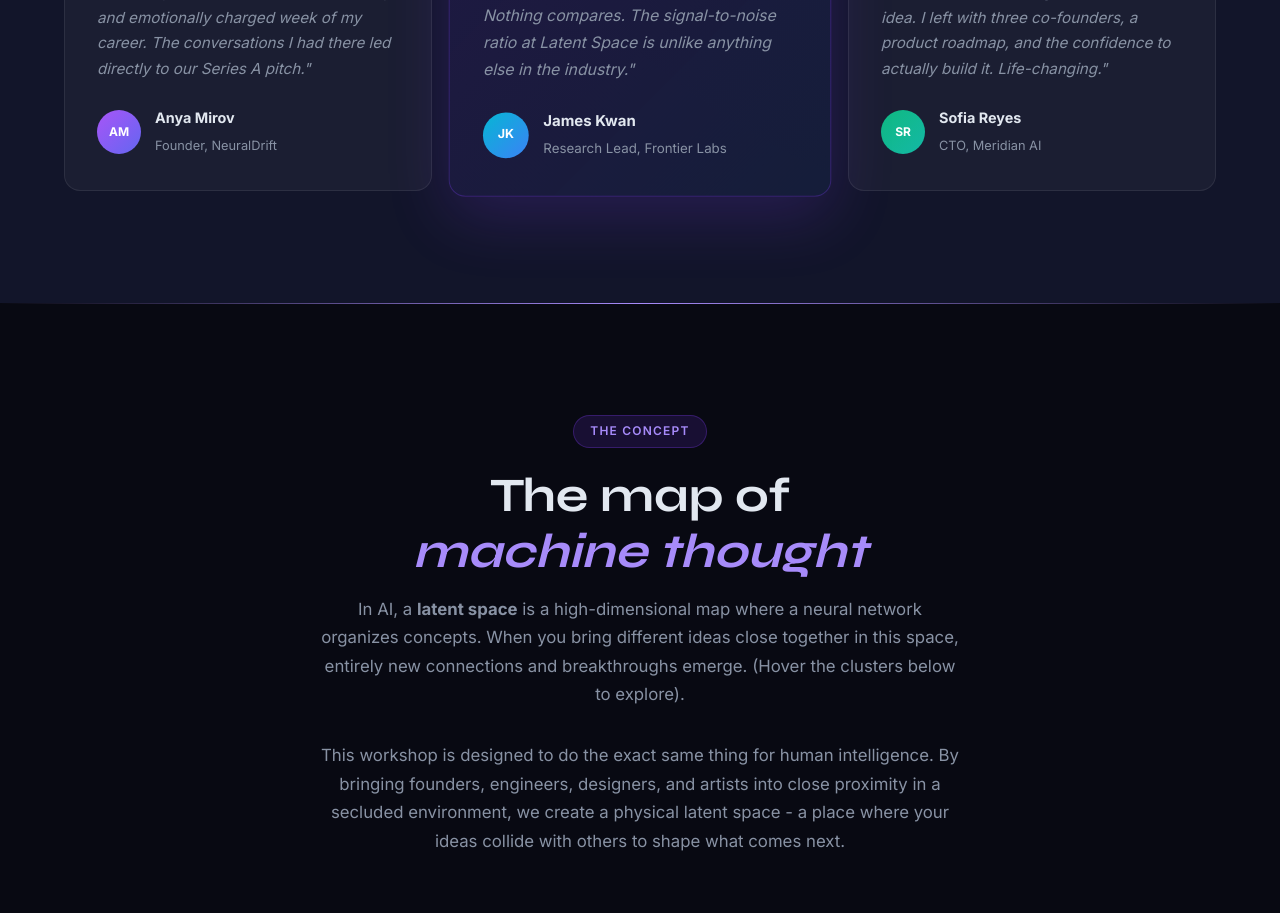
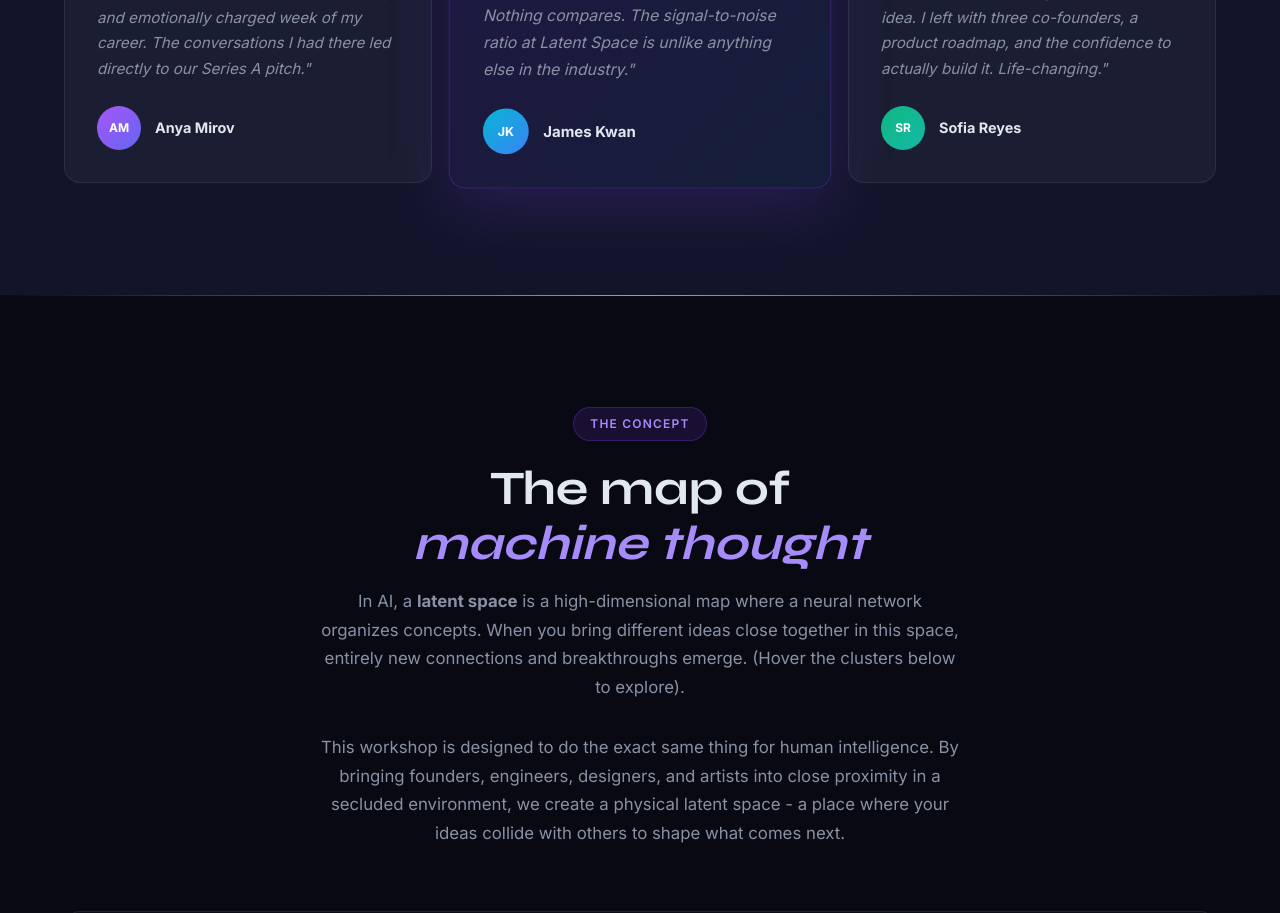
Before and after one commit to FungithefungusOG/Latent-Space-, a Next.js app: page / in a window 1280 px wide. Shown: the part 3600-4513 px from the top of the page. Built offline with nearby package versions, Linux system fonts and the light colour scheme.

Commit message:
UI: Remove titles and companies from testimonials

```diff
--- a/components/Testimonials.tsx
+++ b/components/Testimonials.tsx
@@ -1,17 +1,17 @@
 const testimonials = [
   {
     quote: '"Latent Space was the most intellectually and emotionally charged week of my career. The conversations I had there led directly to our Series A pitch."',
-    name: 'Anya Mirov', role: 'Founder, NeuralDrift',
+    name: 'Anya Mirov',
     initials: 'AM', gradient: 'linear-gradient(135deg,#a855f7,#6366f1)', featured: false,
   },
   {
     quote: '"I\'ve been to every major AI conference. Nothing compares. The signal-to-noise ratio at Latent Space is unlike anything else in the industry."',
-    name: 'James Kwan', role: 'Research Lead, Frontier Labs',
+    name: 'James Kwan',
     initials: 'JK', gradient: 'linear-gradient(135deg,#06b6d4,#3b82f6)', featured: true,
   },
   {
     quote: '"I came in as a solo engineer with an idea. I left with three co-founders, a product roadmap, and the confidence to actually build it. Life-changing."',
-    name: 'Sofia Reyes', role: 'CTO, Meridian AI',
+    name: 'Sofia Reyes',
     initials: 'SR', gradient: 'linear-gradient(135deg,#10b981,#14b8a6)', featured: false,
   },
 ];
@@ -33,7 +33,6 @@ export default function Testimonials() {
                 <div className="testi-avatar" style={{ background: t.gradient }}>{t.initials}</div>
                 <div>
                   <strong>{t.name}</strong>
-                  <span>{t.role}</span>
                 </div>
               </div>
             </div>
```
